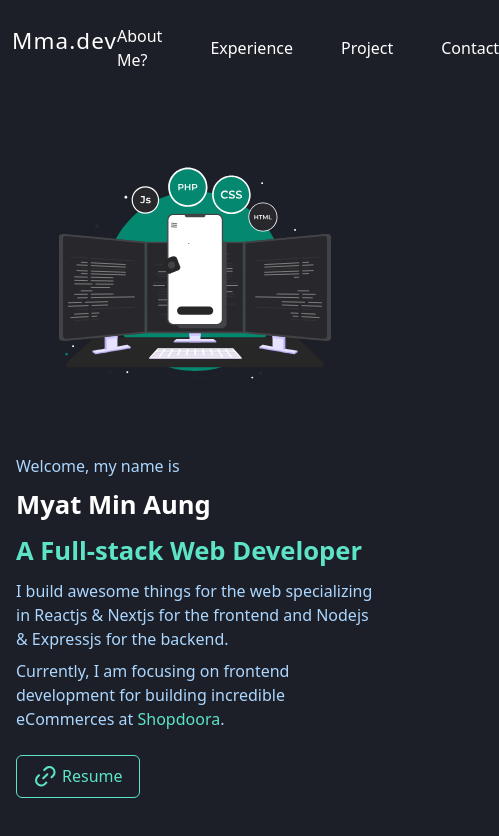
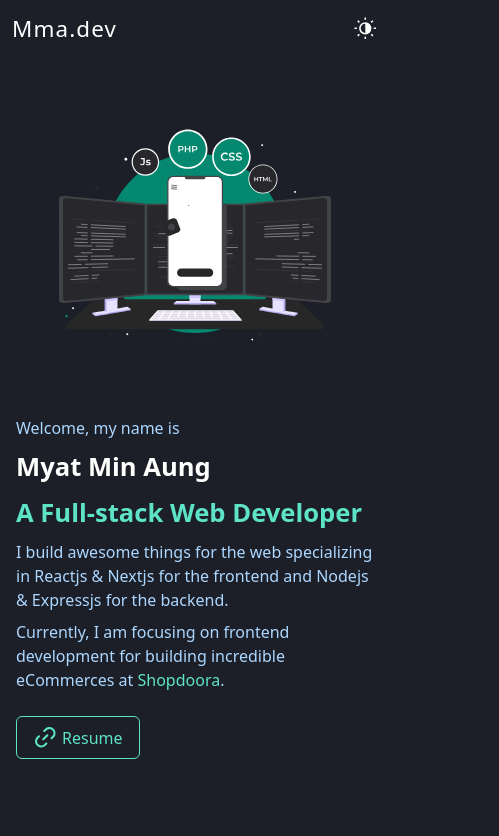
Before and after one commit to myatminag/myatminaung.v1, a Next.js app: page / in a window 390 px wide. Shown: the top 836 px of the page, 499 px wide, since content can reach past the window. Built offline with nearby package versions, Linux system fonts and the light colour scheme.

Commit message:
fix: header

```diff
--- a/components/navbar/Header.jsx
+++ b/components/navbar/Header.jsx
@@ -41,17 +41,20 @@ const Header = ({ expRef, aboutRef, projectRef, contactRef }) => {
 
     return (
         <nav className="sticky top-0 z-50">
-            <div className="flex items-start justify-between py-6 px-3 lg:px-[10%]">
+            <div className="flex items-center justify-between py-3 px-3 lg:px-[10%]">
                 <p className="text-[#FFFFFF] text-[1.4rem] font-[400] tracking-wider">
                     Mma.dev
                 </p>
-                <div className="flex items-center gap-x-12">
+                <div className="hidden lg:flex lg:items-center lg:gap-x-12">
                     {navigation.map(nav => (
                         <p key={nav.id} onClick={() => handleScroll(nav.ref)} className="text-[#FFFFFF] cursor-pointer">
                             {nav.label}
                         </p>
                     ))}
                 </div>
+                <button>
+                    <LightIcon />
+                </button>
             </div>
         </nav>
     );
```
